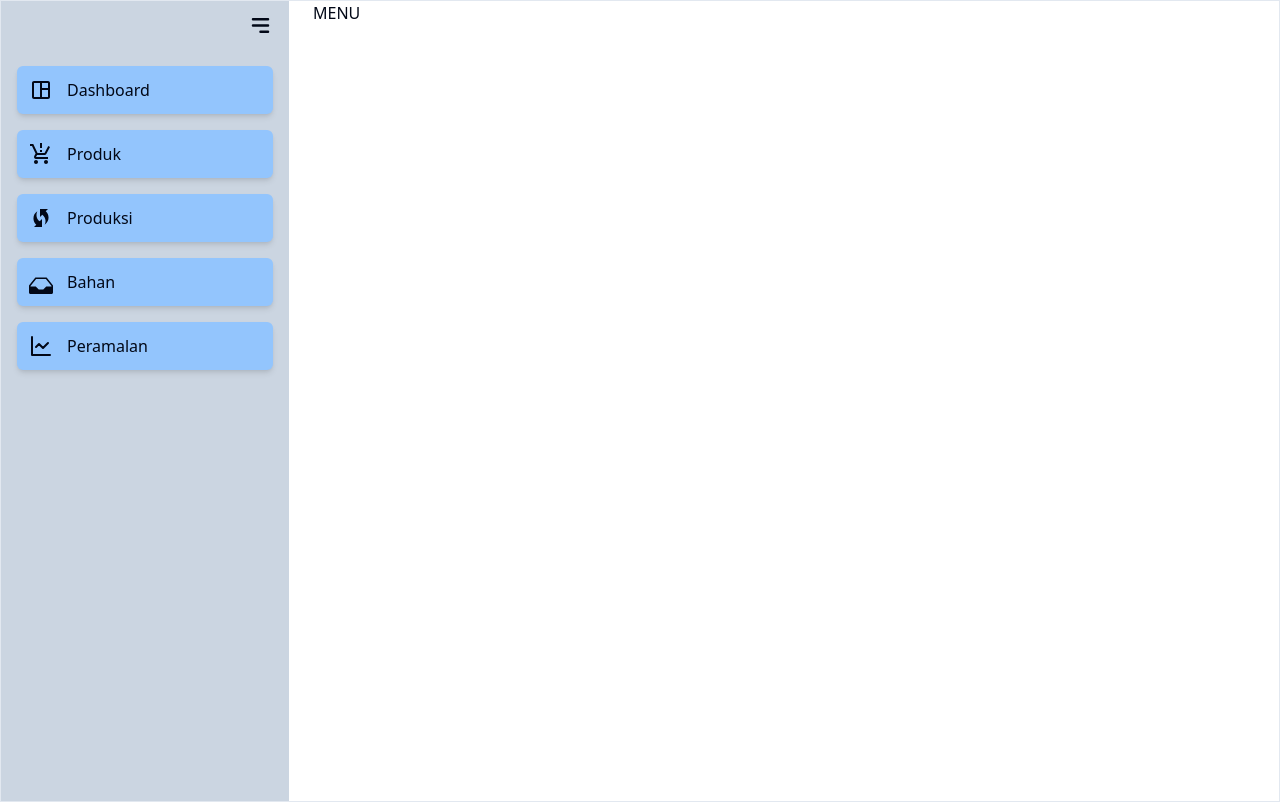
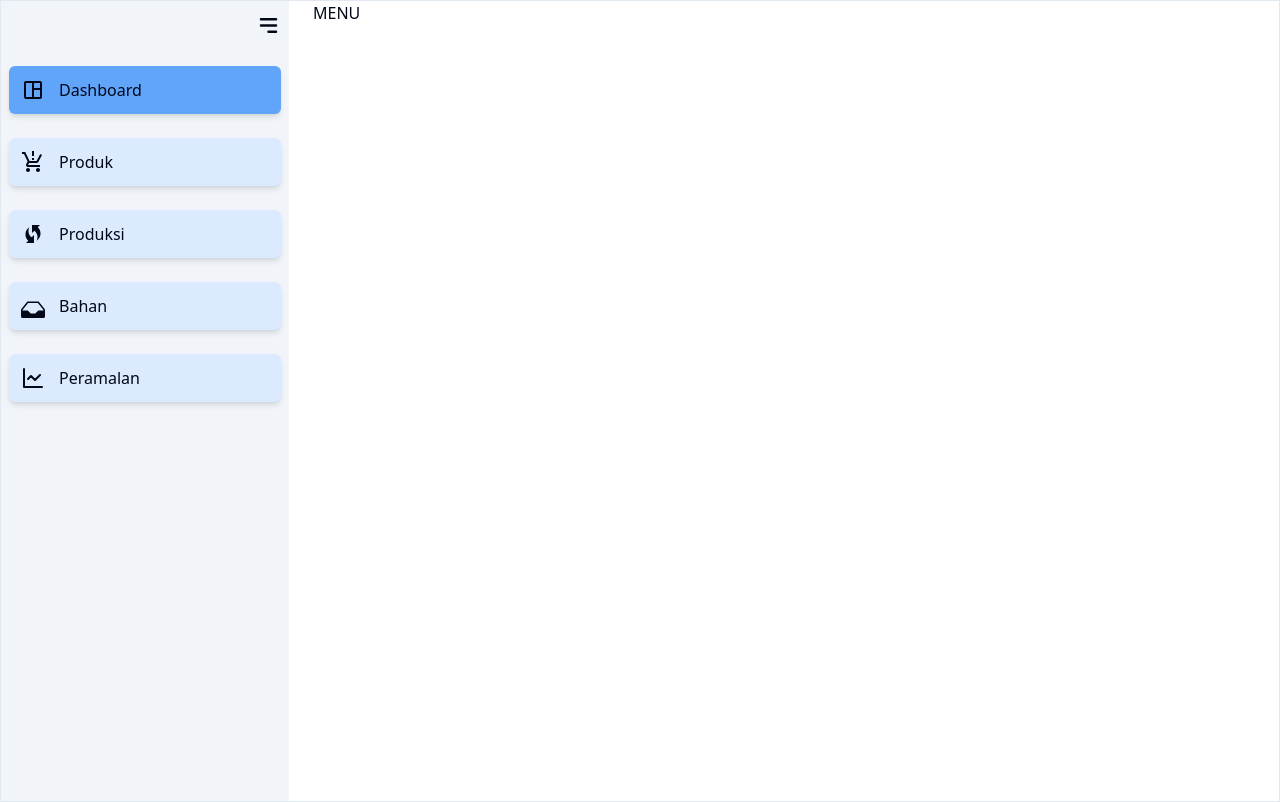
Before and after one commit to ryanardd/nodejs-api-blog, a React (Vite) app in the folder fe/: page / in a window 1280 px wide. Built offline with nearby package versions, Linux system fonts and the light colour scheme.

Commit message:
sidebar fix

```diff
--- a/fe/src/components/Sidebar.jsx
+++ b/fe/src/components/Sidebar.jsx
@@ -16,21 +16,26 @@ export const Sidebar = () => {
     ]
 
     const [open, setOpen] = useState(true)
+    const [click, setClick] = useState(0)
+
+    const handleTabClick = (index) => {
+        setClick(index);
+    };
+    console.log(click)
 
     return (
         <section className="border flex gap-6">
-            <div className={`bg-slate-300 min-h-screen px-4 ${open ? 'w-72' : 'w-16'} duration-700`}>
-                <div className="flex justify-end py-3">
+            <div className={`bg-slate-100 min-h-screen px-2 ${open ? 'w-72' : 'w-16 '} duration-700`}>
+                <div className={`flex justify-end py-3 ${open ? '' : ' -translate-x-2 '}`}>
                     <HiMenuAlt3 size={25} className="cursor-pointer" onClick={() => setOpen(!open)}></HiMenuAlt3>
                 </div>
-                <div className="flex gap-4 flex-col mt-4">
+                <div className="flex gap-6 flex-col mt-4">
                     {
                         menus.map((menu, i) => (
-                            <Link to={menu.link} key={i} className={`flex items-center gap-3.5  font-medium rounded-md ${open ? 'bg-blue-300 shadow-md p-3' : 'bg-none '} hover:bg-blue-400 `}>
-
-                                <div className={`${open ? '' : ' rounded-md p-3 hover:bg-blue-400'}`}>{React.createElement(menu.icon, { size: "24" })}</div>
-
-                                {/* <div >{React.createElement(menu.icon, { size: "20" })}</div> */}
+                            <Link to={menu.link} key={i}
+                                onClick={() => handleTabClick(i)}
+                                className={`${click === i ? "bg-blue-400" : ""} flex items-center gap-3.5  font-medium rounded-md ${open ? 'bg-blue-100 shadow-md p-3' : 'bg-none '} hover:bg-blue-400 `}>
+                                <div className={` ${open ? '' : ' rounded-md p-3 hover:bg-blue-400'} ${click === i ? "bg-blue-400" : ""}`}>{React.createElement(menu.icon, { size: "24" })}</div>
                                 <h1 className={`${!open && 'translate-x-7 opacity-0 overflow-hidden duration-500'}`}>{menu.name}</h1>
                             </Link>
                         ))
```
